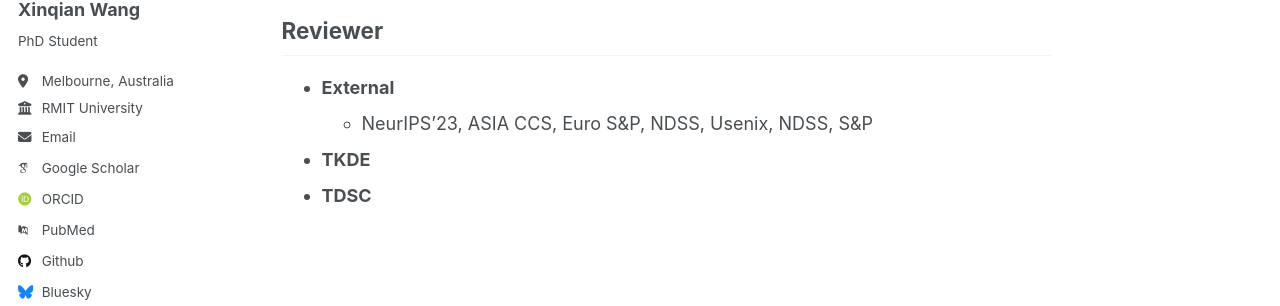
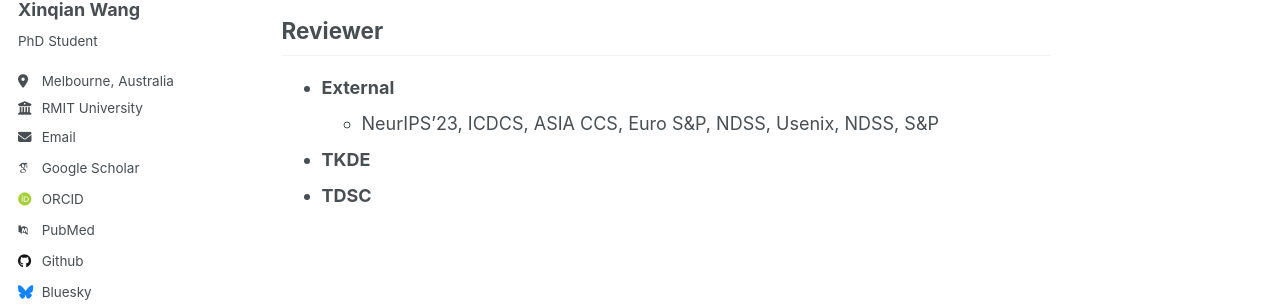
Before and after one commit to Wangxinqian/Academic, a Jekyll site: the page built from _pages/about.md, in a window 1280 px wide and 900 px high, scrolled down 805 px. Shown: the part 292-598 px from the top of the window. Built offline with Jekyll 4.4.1, drawn with Linux system fonts in a browser that asks for light colours; some web fonts are replaced.

Commit message:
Update about.md

```diff
--- a/_pages/about.md
+++ b/_pages/about.md
@@ -37,6 +37,6 @@ Teaching
 Reviewer
 ------
 - **External**
-  - NeurIPS'23, ASIA CCS, Euro S&P, NDSS, Usenix, NDSS, S&P
+  - NeurIPS'23, ICDCS, ASIA CCS, Euro S&P, NDSS, Usenix, NDSS, S&P
 - **TKDE**
 - **TDSC**
```
